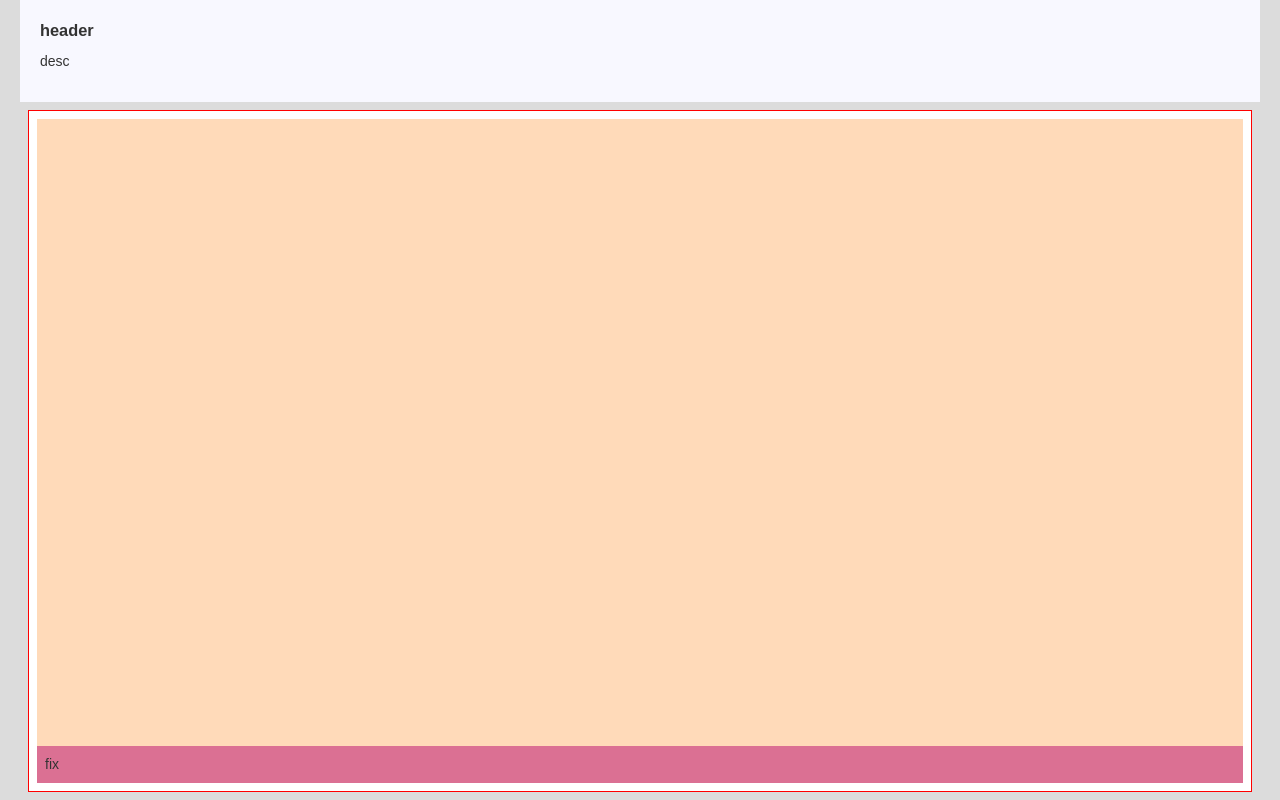
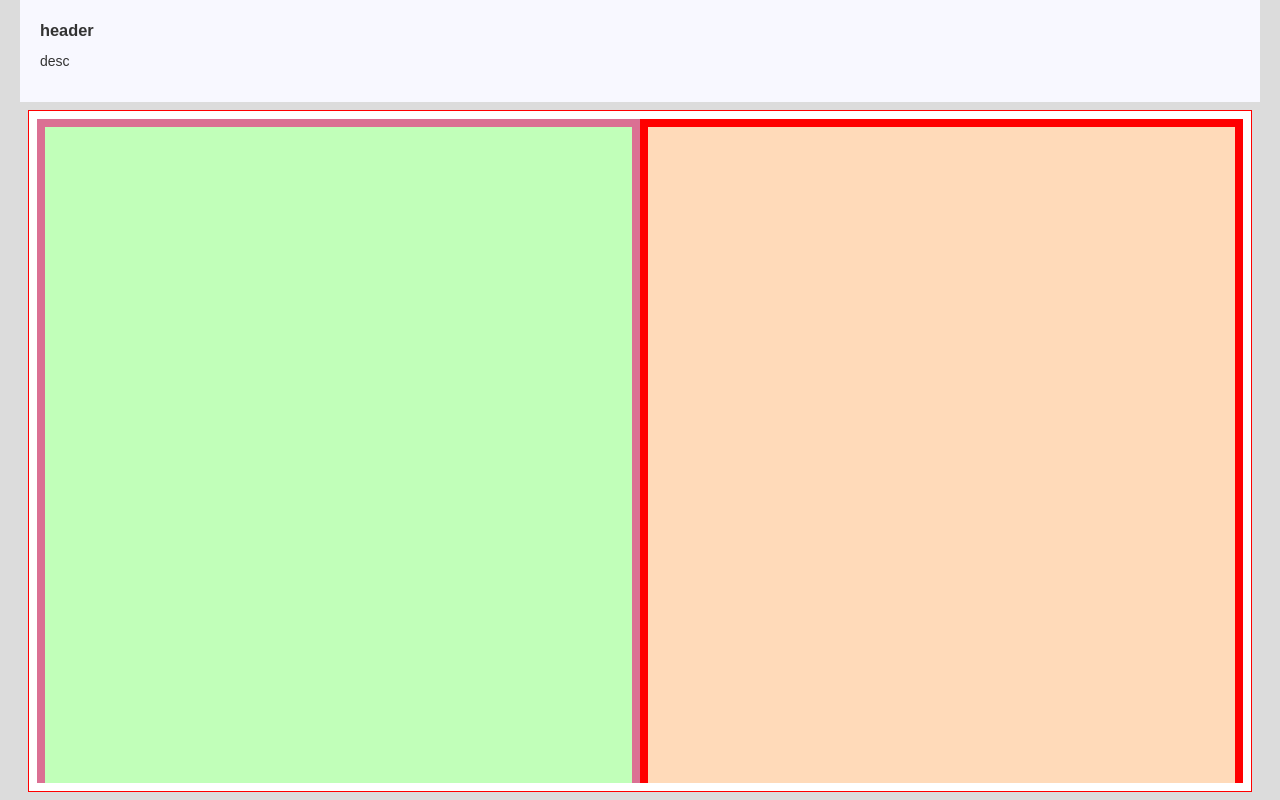
Before and after one commit to NARUTOne-note/Mobile-web, a plain HTML site: page Flex/layout/column.html in a window 1280 px wide. Drawn offline with Linux system fonts and the light colour scheme.

Commit message:
feat: flex layout

```diff
--- a/Flex/layout/column.html
+++ b/Flex/layout/column.html
@@ -36,32 +36,41 @@
 				display: flex;
 
 				/* flex-direction: column; */
-				flex-direction: column-reverse;
-				flex-grow:1;
+				/* flex-direction: column-reverse; */
+				/* flex-grow:1; */
 
 
-				/* flex-direction: row; */
+				flex-direction: row;
 				/* flex-direction: row-reverse; */
-				/* flex-grow:1; */
-				/* height: 0px; */
-
+				flex-grow:1;
+				height: 0px;
 				border: 1px solid red;
 			}
 			.content-fix {
 				padding: 8px;
 				background: palevioletred;
 			}
+			.content-fix-overflow {
+				flex-grow: 1;
+				overflow-y: auto;
+			}
 			.content-body {
+				padding: 8px;
+				background: red;
 				flex-grow: 1;
 
-				/* 配合 row 使用 */
-				height: 0;
+				/* 配合 column 模式使用 */
+				/* height: 0;  */
 
 				overflow-y: auto;
 			}
 			.desc {
 				height: 1000px;
 				background: peachpuff;
+			}
+			.desc-fix {
+				height: 1000px;
+				background: rgb(193, 255, 185);
 			}
 	</style>
 </head>
@@ -73,7 +82,9 @@
 				<p>desc</p>
 			</div>
 			<div class="content">
-				<div class="content-fix">fix</div>
+				<div class="content-fix content-fix-overflow">
+					<div class="desc-fix"></div>
+				</div>
 				<div class="content-body">
 					<div class="desc"></div>
 				</div>
```
